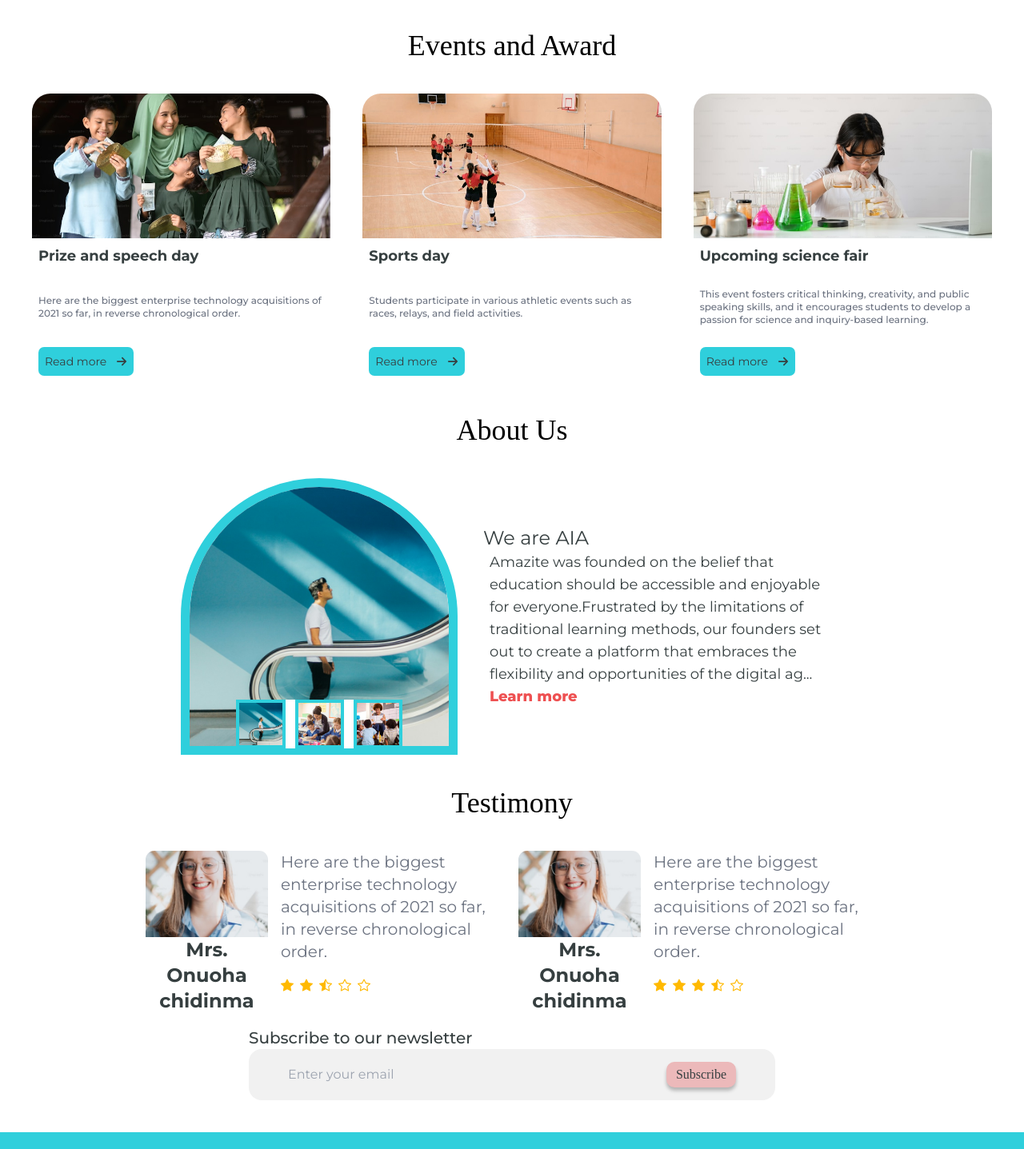
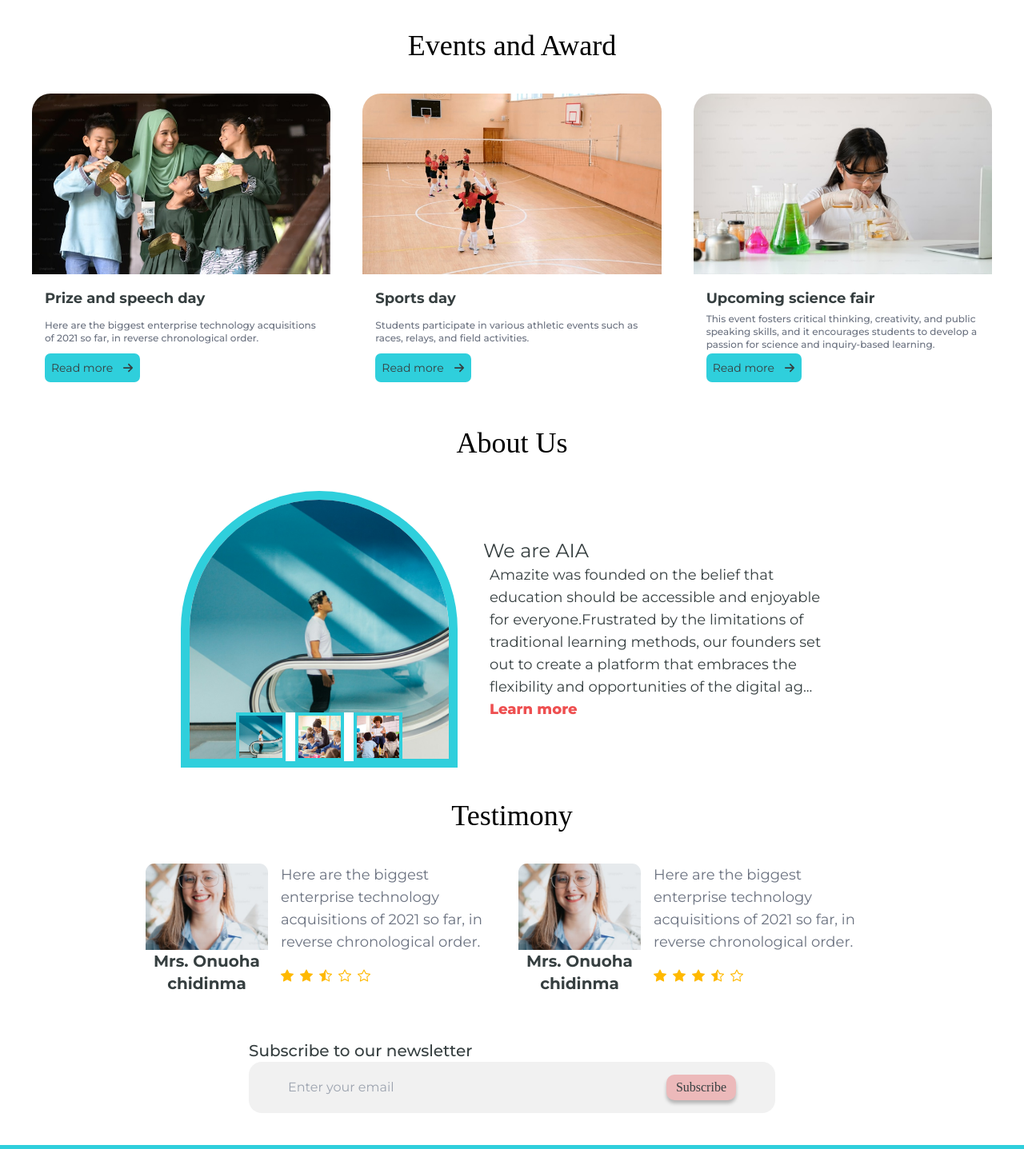
Before and after one commit to FluxDevsTeam/Amazite_School, a React (Vite) app in the folder frontend/Amazon_Instituion/: page / in a window 1280 px wide. Shown: the part 1047-2484 px from the top of the page at 80% size. Built offline with nearby package versions, Linux system fonts and the light colour scheme; a web font is replaced by a local one.

Commit message:
fix/ resolve spacing in cards

```diff
--- a/frontend/Amazon_Instituion/src/pages/Landing/_components/EventAndAward.jsx
+++ b/frontend/Amazon_Instituion/src/pages/Landing/_components/EventAndAward.jsx
@@ -19,9 +19,9 @@ const EventAndAward = () => {
                 <img
                   src={img}
                   alt="image"
-                  className="h-1/2 w-full object-cover rounded-t-[23px]"
+                  className="h-[60%] w-full object-cover rounded-t-[23px]"
                 />
-                <div className="bg-white p-2 border-x-[#2FCFDC] h-[50%]  justify-between flex flex-col rounded-b-[23px]">
+                <div className="bg-white p-4 border-x-[#2FCFDC] h-[40%]  justify-between flex flex-col rounded-b-[23px]">
                   <h4 className="font-bold text-[#363F40] text-lg ">{title}</h4>
                   <p className="text-gray-500 text-xs font-medium">{desc}</p>
                   <NavLink
--- a/frontend/Amazon_Instituion/src/pages/Landing/_components/Testimony.jsx
+++ b/frontend/Amazon_Instituion/src/pages/Landing/_components/Testimony.jsx
@@ -16,14 +16,12 @@ const Testimony = () => {
                   alt="image"
                   className="h-[60%] object-cover w-full rounded-t-[11px]"
                 />
-                <p className="font-bold text-sm md:text-lg xl:text-2xl text-[#363F40]">
+                <p className="font-bold text-sm md:text-lg xl:text-xl text-[#363F40]">
                   {name}
                 </p>
               </div>
               <div className="w-[60%] flex flex-col gap-5">
-                <h5 className="text-sm md:text-lg lg:text-xl text-gray-500">
-                  {word}
-                </h5>
+                <h5 className="text-sm md:text-lg  text-gray-500">{word}</h5>
                 <Stars stars={index + 1 + 1.5} />
               </div>
             </div>
```
